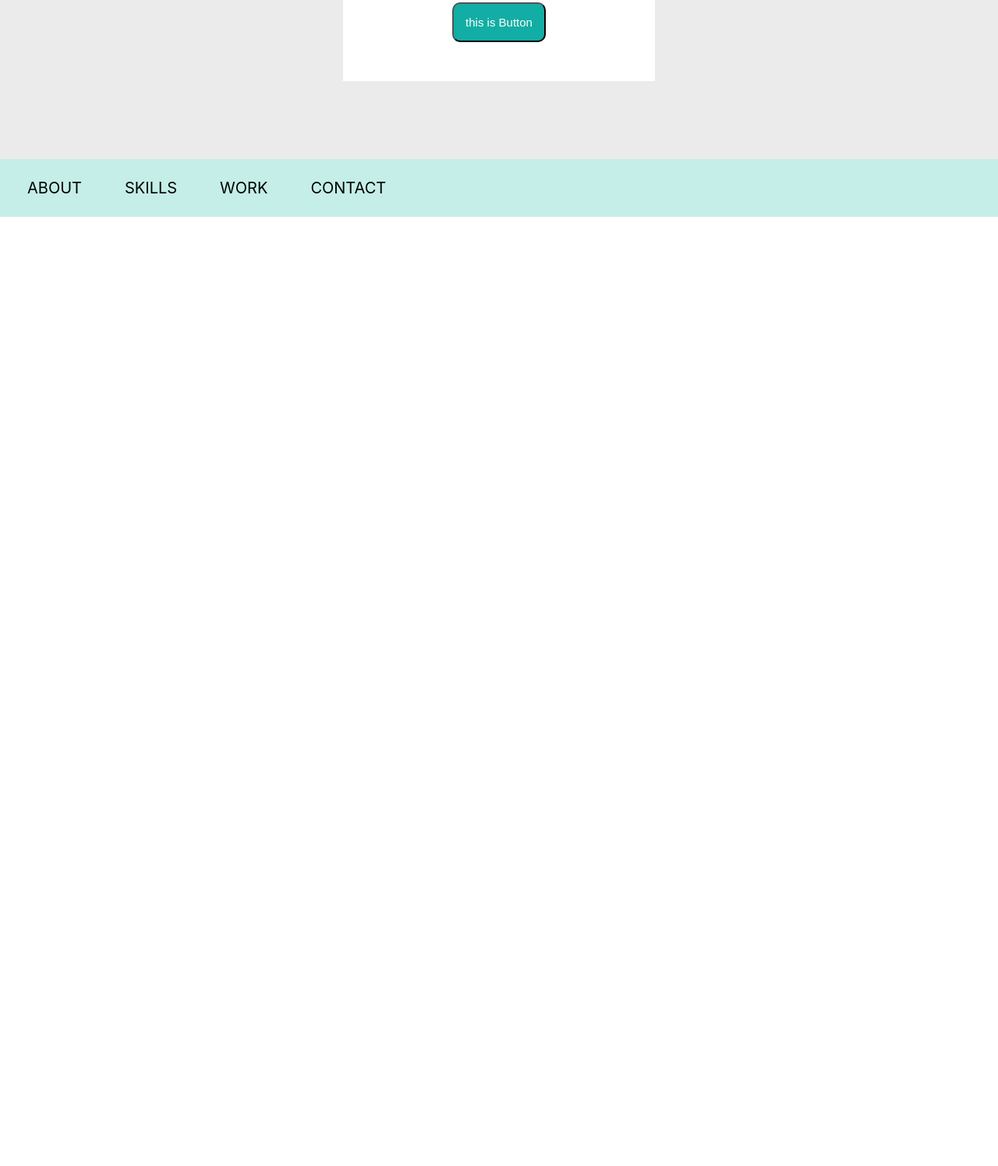
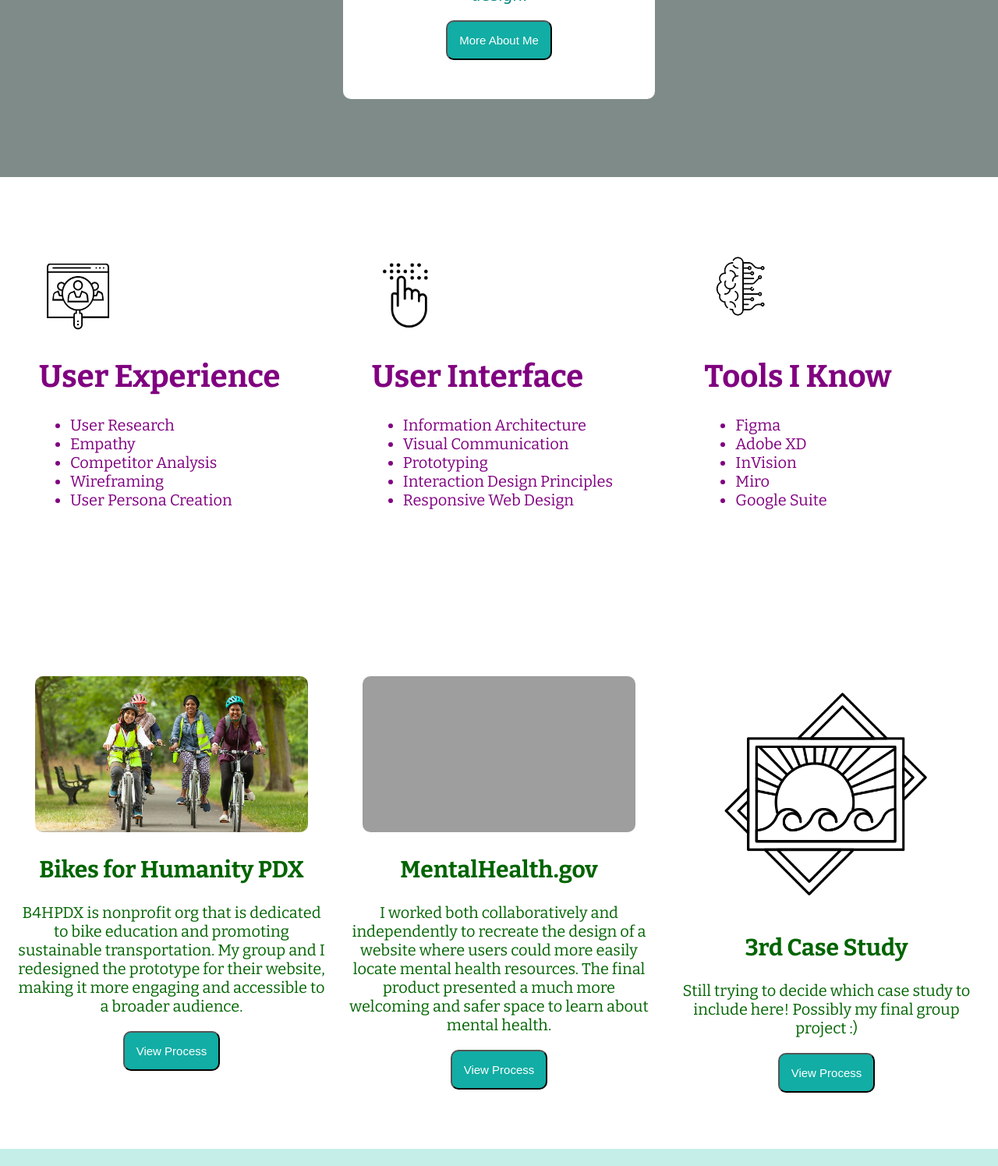
Before and after one commit to Mossyfins/UX_UI_HW_18, a plain HTML site: page index.html in a window 1280 px wide. Shown: the part 824-2319 px from the top of the page at 78% size. Before the commit the page ends 1102 px from the top, so only its background shows below. Drawn offline with nearby package versions, Linux system fonts and the light colour scheme; grey boxes are pictures that could not be loaded; a web font is replaced by a local one.

Commit message:
Homework 18!

```diff
--- a/css/style.css
+++ b/css/style.css
@@ -16,14 +16,19 @@ body {
   header li {
     display: inline-block;
     padding: 0px 20px;
-    font-family: -apple-system, BlinkMacSystemFont, 'Segoe UI', Roboto, Oxygen, Ubuntu, Cantarell, 'Open Sans', 'Helvetica Neue', sans-serif;
+    font-family: poppins;
     font-size: 20px;
+  }
+
+  header li:hover {
+    background-color: teal;
+    color:#FFFFFF;
   }
   header p {
     display: inline-block;
   }
   .heroImg {
-    background-color: #EBEBEB;
+    background-color: #7F8B89;
     padding: 100px 15px;
   }
   .content {
@@ -32,12 +37,15 @@ body {
     padding: 50px;
     background-color: #FFFFFF;
     text-align: center;
-    font-family: -apple-system, BlinkMacSystemFont, 'Segoe UI', Roboto, Oxygen, Ubuntu, Cantarell, 'Open Sans', 'Helvetica Neue', sans-serif;
+    font-family: 'Overlock', cursive;
     font-size: 20px;
+    color: teal;
+    border-radius: 10px;
   }
 
   .content img {
     width: 300px;
+    border-radius: 10px;
 
   }
   button {
@@ -46,6 +54,50 @@ body {
     color: white;
     font-size: 15px;
     border-radius: 10px;
+  }
+
+  .flex-container {
+      display: flex;
+      flex-direction: row;
+      justify-content: space-evenly;
+
+  }
+
+  .flex-container div {
+      height: 350px;
+      width: 400px;
+      margin: 100px 50px;
+      font-size: 20px;
+      font-family: 'Bitter', serif;
+      color: purple
+  }
+
+  .flex-container img {
+    height: 100px;
+    width: 100px;
+  }
+
+  .grid-container {
+      display: grid;
+      grid-template-columns: 400px 400px 400px;
+      justify-content: space-evenly;
+      text-align: center;
+  }
+
+  .grid-container div {
+      font-size: 20px;
+      font-family: 'Bitter', serif;
+      color: darkgreen;
+  }
+
+  .grid-container img {
+    border-radius: 10px;
+  }
+
+  @media only screen and (max-width: 600px) {
+    .grid-container {
+      grid-template-columns: 600px;
+    }
   }
   footer {
     background-color: #c4EEE7;
@@ -57,8 +109,13 @@ body {
     padding-left: 5px;
     font-size: 20px;
   }
+
+  footer li:hover {
+    background-color: teal;
+    color:#FFFFFF;
+  }
   footer li {
     display: inline-block;
     padding: 0px 25px;
-    font-family: -apple-system, BlinkMacSystemFont, 'Segoe UI', Roboto, Oxygen, Ubuntu, Cantarell, 'Open Sans', 'Helvetica Neue', sans-serif;
+    font-family: poppins;
   }
--- a/index.html
+++ b/index.html
@@ -1,7 +1,10 @@
 <!DOCTYPE html>
 <html>
   <head>
-    <title>Homework 17 Solved</title>
+    <link rel="preconnect" href="https://fonts.googleapis.com">
+<link rel="preconnect" href="https://fonts.gstatic.com" crossorigin>
+<link href="https://fonts.googleapis.com/css2?family=Anton&family=Bitter:ital,wght@0,100;0,200;0,300;0,400;0,500;0,600;0,700;0,800;0,900;1,100;1,200;1,300;1,400;1,500;1,600;1,700;1,800;1,900&family=Jura:wght@300;400;500;600;700&family=Overlock:ital,wght@0,400;0,700;0,900;1,400;1,700;1,900&display=swap" rel="stylesheet">
+    <title>Homework 18</title>
     <link href="css/style.css" type="text/css" rel="stylesheet">
   </head>
   <body>
@@ -19,9 +22,79 @@
         <img src="images/MeOnTheCoast.jpg">
         <h1>Robyn Schmidt</h1>
         <p>Hi, I'm Robyn!  I am passionate about improving the lives of others through design.</p>
-        <button>this is Button</button>
+        <button>More About Me</button>
       </div>
     </section>
+
+    <div class="flex-container">
+        <div>
+          <img src="images/nounprojectUserResearch1 1 (2).png" alt="">
+            <h1>User Experience</h1>
+            <ul>
+                <li>User Research</li>
+                <li>Empathy</li>
+                <li>Competitor Analysis</li>
+                <li>Wireframing</li>
+                <li>User Persona Creation</li>
+            </ul>
+        </div>
+        <div>
+          <img src="images/NounBraille 2.png" alt="">
+            <h1>User Interface</h1>
+            <ul>
+                <li>Information Architecture</li>
+                <li>Visual Communication</li>
+                <li>Prototyping</li>
+                <li>Interaction Design Principles</li>
+                <li>Responsive Web Design</li>
+            </ul>
+        </div>
+        <div>
+          <img src="images/NounUXBrain copy.png" alt="">
+            <h1>Tools I Know</h1>
+            <ul>
+                <li>Figma</li>
+                <li>Adobe XD</li>
+                <li>InVision</li>
+                <li>Miro</li>
+                <li>Google Suite</li>
+            </ul>
+        </div>
+    </div>
+
+    <br>
+    <br>
+    <br>
+    <br>
+    <br>
+
+    <div class="grid-container">
+        <div>
+            <img src="images/B4HPDX1.jpeg" alt="" style="height: 200px; width: 350px;">
+            <h2>Bikes for Humanity PDX</h2>
+            <p>B4HPDX is nonprofit org that is dedicated to bike education and promoting sustainable transportation.  My group and I redesigned the prototype for their website, making it more engaging and accessible to a broader audience.
+            </p>
+            <button>View Process</button>
+        </div>
+        <div>
+            <img src="images/mentalhealth.png" alt="" style="height: 200px; width: 350px;">
+            <h2>MentalHealth.gov</h2>
+            <p>I worked both collaboratively and independently to recreate the design of a website where users could more easily locate mental health resources.
+              The final product presented a much more welcoming and safer space to learn about mental health.
+              </p>
+            <button>View Process</button>
+        </div>
+        <div>
+            <img src="images/nounprojectImagePlaceholder copy 1.png" alt="" style="height: 300px; width: 300px;">
+            <h2>3rd Case Study</h2>
+            <p>Still trying to decide which case study to include here!  Possibly my final group project :)</p>
+            <button>View Process</button>
+        </div>
+    </div>
+    <br>
+    <br>
+    <br>
+    <br>
     <footer>
       <ul>
         <li>ABOUT</li>
```
Also changed, not shown: images/MyBokeh.jpg (added), images/NounBraille 2.png (added), images/NounUXBrain copy.png (added), images/NounUXPencil 1.png (added), images/nounprojectImagePlaceholder copy 1.png (added), images/nounprojectImagePlaceholder.png (deleted), images/nounprojectUserInterface1 1.png (added), images/nounprojectUserInterface1.png (deleted), images/nounprojectUserResearch1 1 (2).png (added), images/nounprojectUserResearch1.png (deleted), images/nounprojectUserResearch2 1.png (added), images/nounprojectUserResearch2.png (deleted), images/nounprojectUserinterface2 1.png (added), images/nounprojectUserinterface2.png (deleted), 4 other files.
